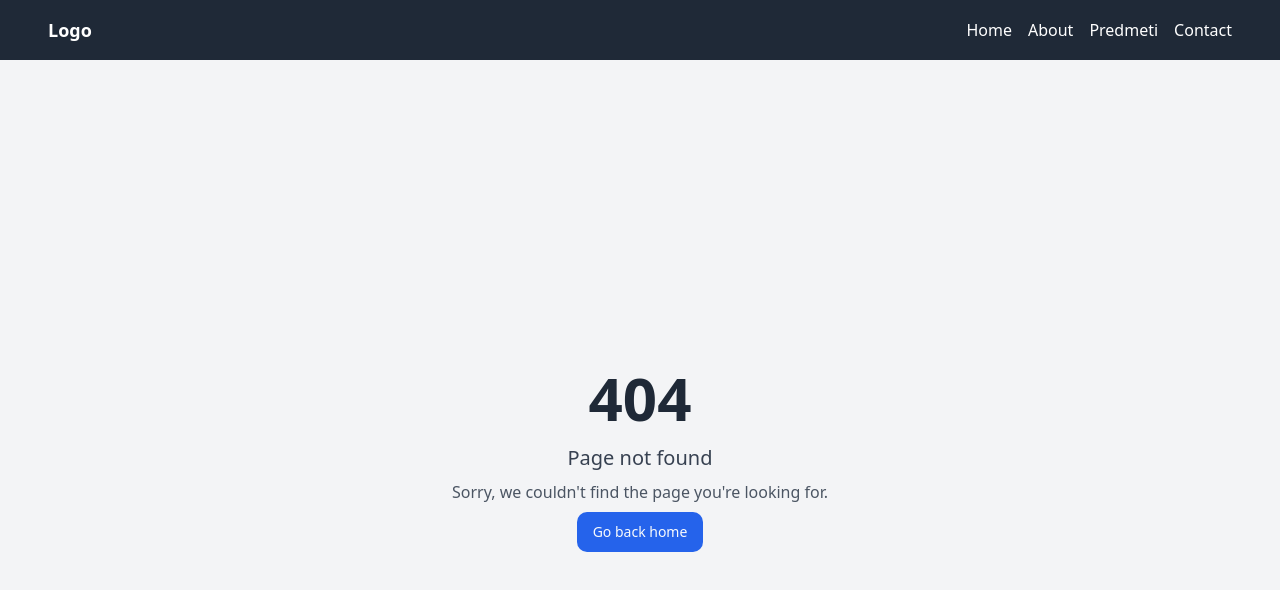
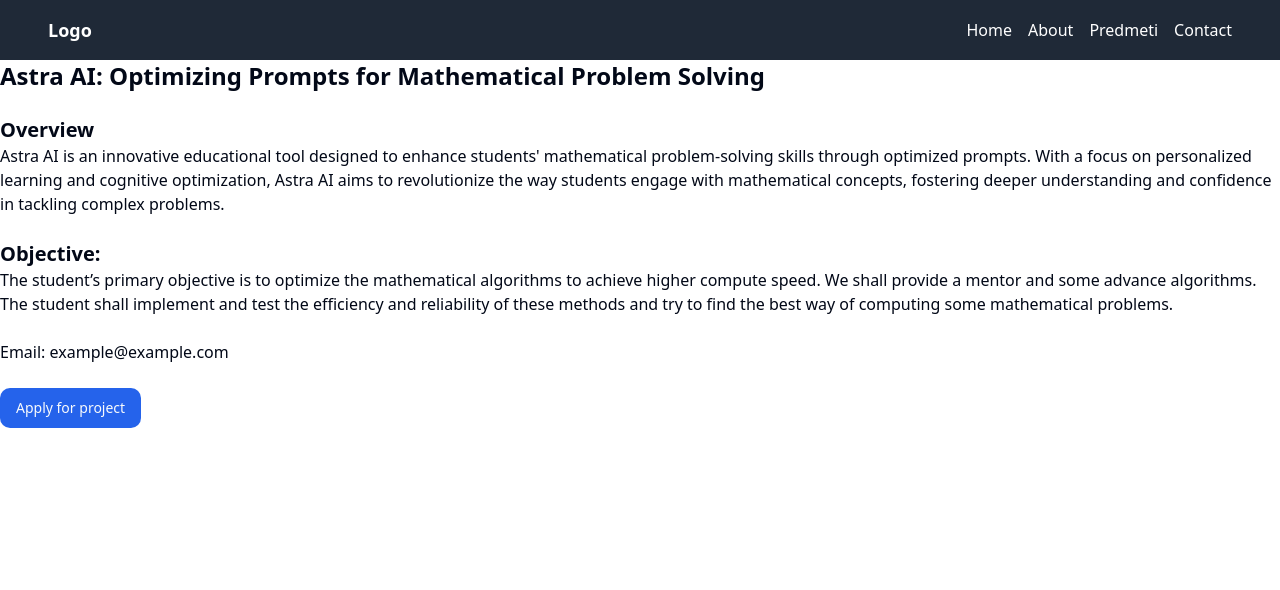
Before and after one commit to nyanSpruk/DragonHack2024, a React (Vite) app in the folder Frontend/: page /description in a window 1280 px wide. Before the commit this address had no page. Shown: the top 590 px of the page. Built offline with nearby package versions, Linux system fonts and the light colour scheme.

Commit message:
add project description page

```diff
--- a/Frontend/src/App.tsx
+++ b/Frontend/src/App.tsx
@@ -4,6 +4,7 @@
 import Navbar from './components/navbar/navbar';
 import NotFound from './components/notfound/notfound';
 import Predmeti from './pages/Predmeti/predmeti';
+import Description from './pages/description/description';
 
 function App() {
     return (
@@ -13,6 +14,7 @@
                 <Route path="/" element={<Home />} />
                 <Route path="/about" element={<About />} />
                 <Route path="/predmeti" element={<Predmeti />} />
+                <Route path="/description" element={<Description />} />
                 <Route path="*" element={<NotFound />} />
             </Routes>
         </BrowserRouter>
--- /dev/null
+++ b/Frontend/src/pages/description/description.tsx
@@ -0,0 +1,31 @@
+import { Button } from '@/components/ui/button';
+
+function Description() {
+    const data = {
+        id: '1',
+        title: 'Astra AI: Optimizing Prompts for Mathematical Problem Solving',
+        overview:
+            "Astra AI is an innovative educational tool designed to enhance students' mathematical problem-solving skills through optimized prompts. With a focus on personalized learning and cognitive optimization, Astra AI aims to revolutionize the way students engage with mathematical concepts, fostering deeper understanding and confidence in tackling complex problems.",
+        objective:
+            'The student’s primary objective is to optimize the mathematical algorithms to achieve higher compute speed. We shall provide a mentor and some advance algorithms. The student shall implement and test the efficiency and reliability of these methods and try to find the best way of computing some mathematical problems.',
+        email: 'example@example.com',
+    };
+
+    return (
+        <div>
+            <h1 className="text-2xl font-bold">{data.title}</h1>
+            <br></br>
+            <h2 className="text-xl font-semibold">Overview</h2>
+            <p>{data.overview}</p>
+            <br></br>
+            <h2 className="text-xl font-semibold">Objective:</h2>
+            <p>{data.objective}</p>
+            <br></br>
+            <p>Email: {data.email}</p>
+            <br></br>
+            <Button>Apply for project</Button>
+        </div>
+    );
+}
+
+export default Description;
```
